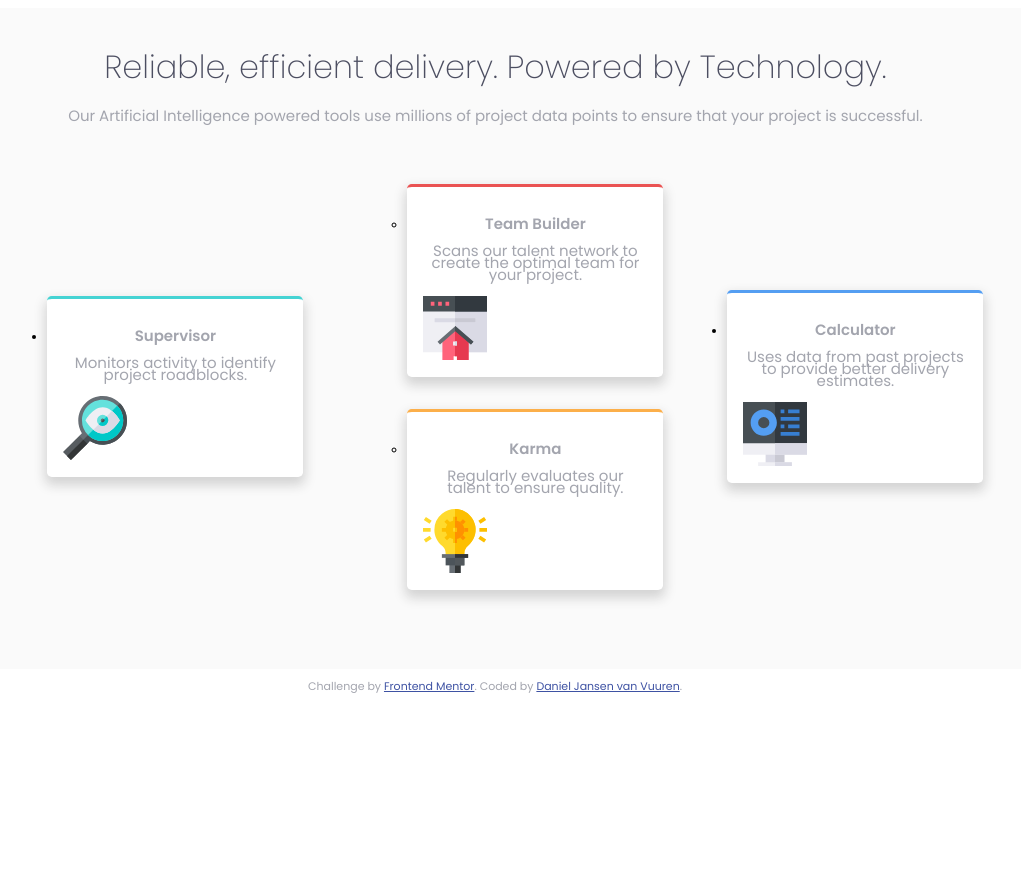
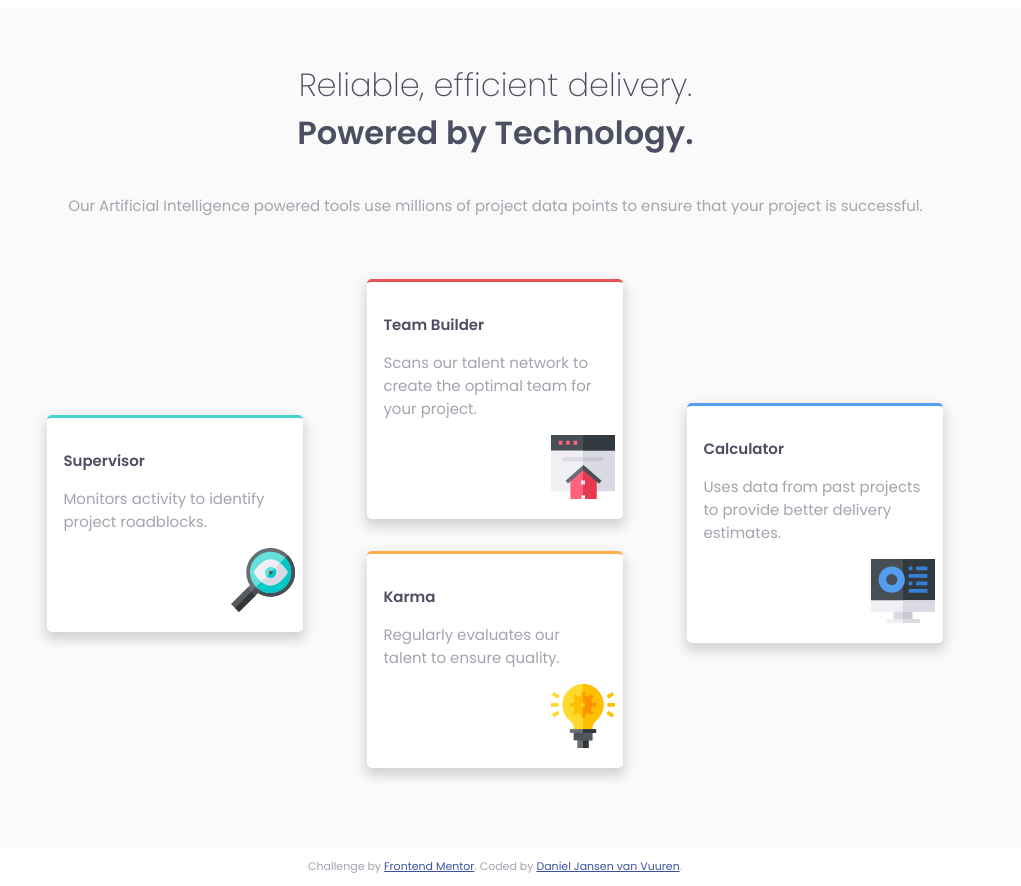
Before and after one commit to DanielJvV/fourCardResponsiveFlexPage, a plain HTML site: page index.html in a window 1280 px wide. Shown: the whole page, without its empty margins (145-1166 px from the left). Before the commit the page ends 800 px from the top, so only its background shows below. Drawn offline with Linux system fonts and the light colour scheme.

Commit message:
Update style.css

```diff
--- a/style.css
+++ b/style.css
@@ -16,7 +16,7 @@
 
 /************
     1.) Typography
-    2.) Sections
+    2.) Cards
     3.) Desktop Size
     4.) Extras
 *************/
@@ -28,36 +28,44 @@
 
 body {
     font-size: 15px;
-    line-height: 130%;
-}
-
-h1,
-h2,
-h3 {
-    color: var(--neutral-clr-drkblue);
-    font-family: "Poppins", sans-serif;
 }
 
 h1 {
+    color: var(--neutral-clr-drkblue);
+    font-family: "Poppins", sans-serif;
     font-weight: 200;
     font-size: 1.3rem;
     text-align: center;
 }
 
-h2 {
-    text-align: center;
-    font-size: 1.3rem;
+ul {
+    list-style-type: none;
+    padding: 0;
+}
+
+span {
+    font-weight: 600;
+    display: block;
+}
+
+strong {
+    font-weight: 600;
+    color: var(--neutral-clr-drkblue);
 }
 
 p {
     color: var(--neutral-clr-gryblue);
     font-family: "Poppins", sans-serif;
+    text-align: left;
+}
+
+.headp {
     text-align: center;
 }
 
 
 /******************
-   2.) Sections
+   2.) Cards
 *******************/
 
 main {
@@ -110,8 +118,8 @@ main {
     box-shadow: 0px 6px 12px 2px #D3D3D3;
 }
 
-.img {
-    text-align: right;
+img {
+    margin-left: 75%;
 }
 
 
@@ -169,17 +177,10 @@ main {
         font-size: 2rem;
         text-align: center;
     }
-    h2 {
-        text-align: center;
-        font-size: 2rem;
-    }
     p {
         color: var(--neutral-clr-gryblue);
         font-family: "Poppins", sans-serif;
-        text-align: center;
-    }
-    body {
-        line-height: 80%;
+        text-align: left;
     }
 }
 
```
